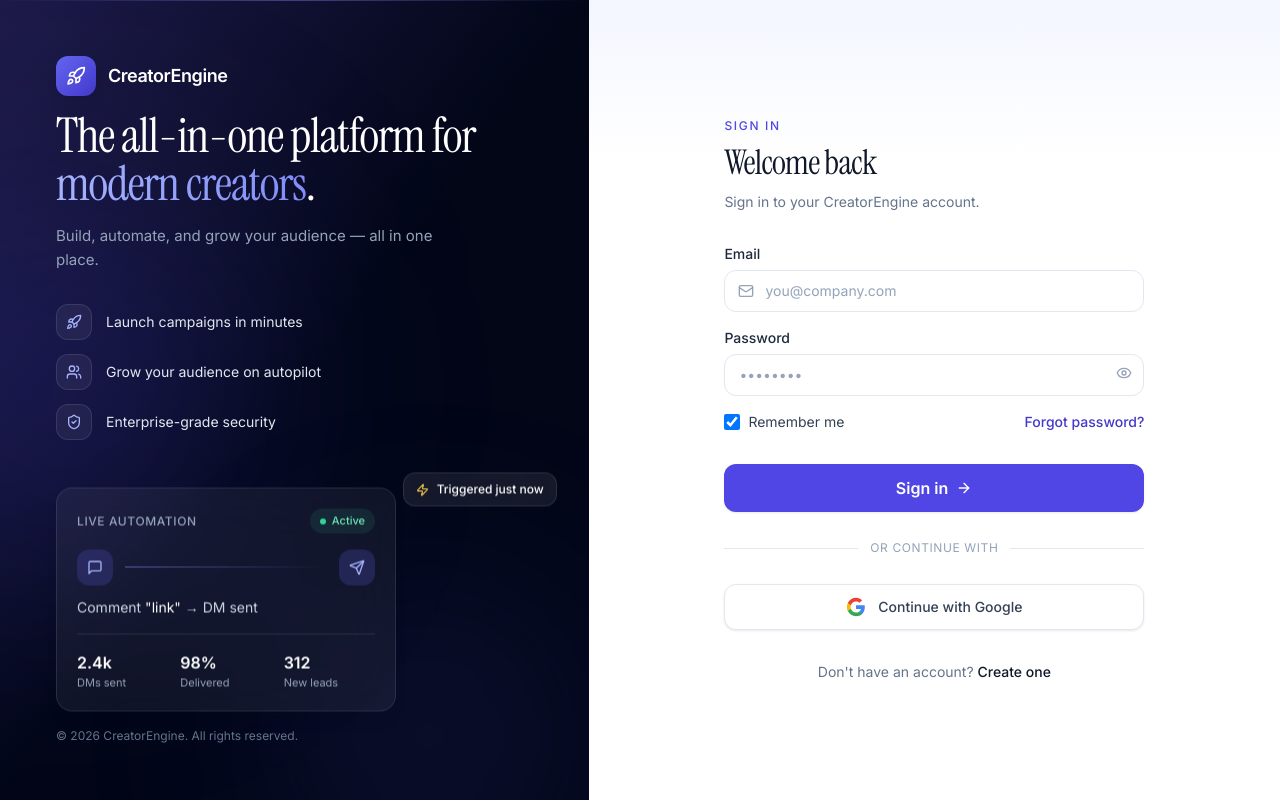
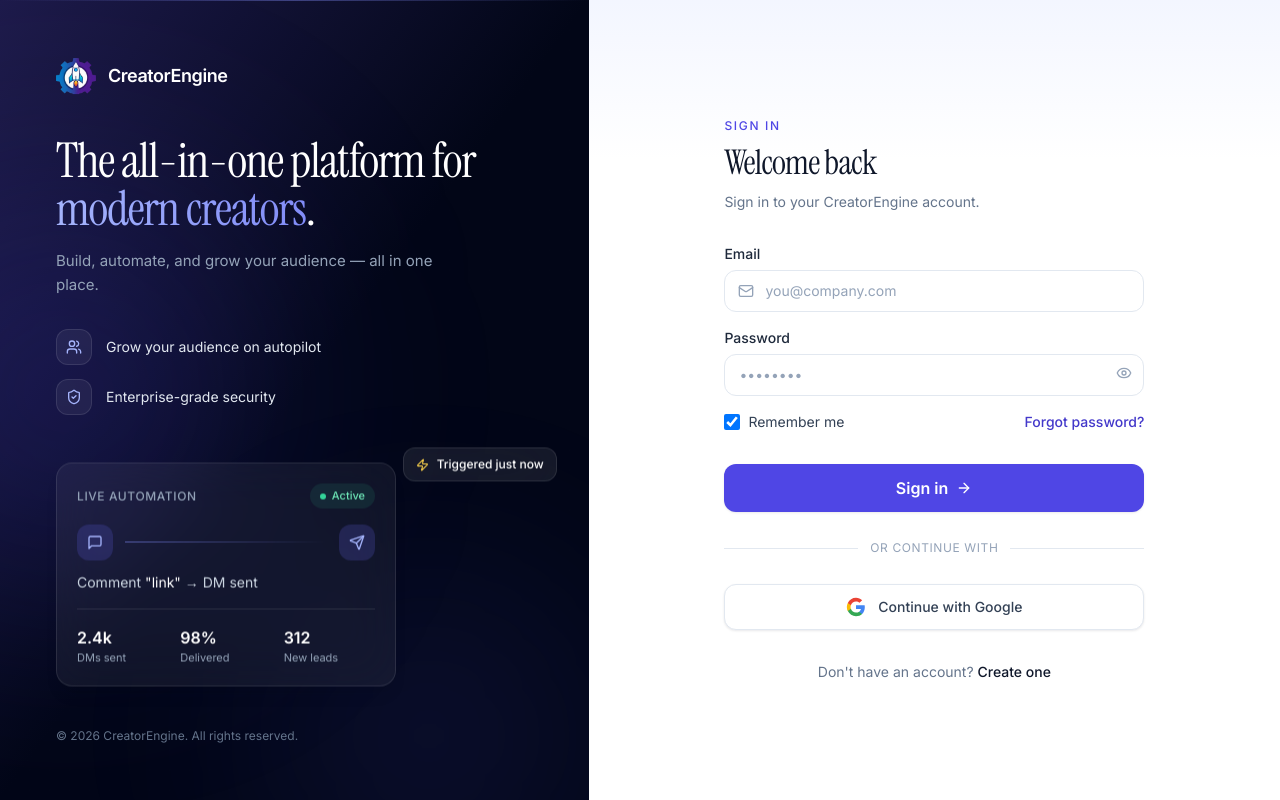
Before and after one commit to kirankumarJADA/creatorengine, a React (Vite) app in the folder frontend/: page /login in a window 1280 px wide. Built offline with nearby package versions, Linux system fonts and the light colour scheme; no server answers.

Commit message:
fix auth layout logo

```diff
--- a/frontend/src/layouts/AuthLayout.jsx
+++ b/frontend/src/layouts/AuthLayout.jsx
@@ -10,17 +10,17 @@
  */
 
 const FEATURES = [
-  { icon: Rocket,      label: 'Launch campaigns in minutes' },
   { icon: Users,       label: 'Grow your audience on autopilot' },
   { icon: ShieldCheck, label: 'Enterprise-grade security' },
 ];
 
 const LogoMark = () => (
   <div className="flex items-center gap-3">
-    {/* Swap this span for your existing <img src=... /> logo */}
-    <span className="grid h-10 w-10 place-items-center rounded-xl bg-gradient-to-br from-brand-500 to-brand-700 shadow-elevated">
-      <Rocket size={20} className="text-white" />
-    </span>
+    <img
+      src="/logo-mark.png"
+      alt="CreatorEngine"
+      className="h-10 w-10 object-contain"
+    />
     <span className="text-lg font-semibold tracking-tight text-white">
       CreatorEngine
     </span>
```
